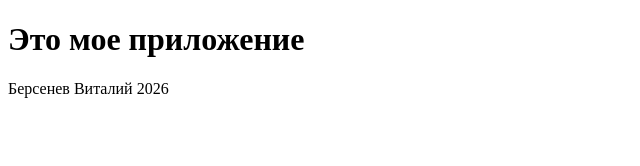
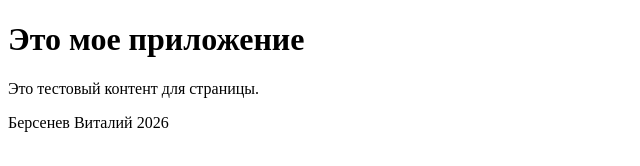
Before and after one commit to 21ISR/mobdev-git-lab-Bersenev, a plain HTML site: page index.html in a window 1280 px wide. Shown: the whole page, without its empty margins (0-640 px from the left). Drawn offline with Linux system fonts and the light colour scheme.

Commit message:
Создание Контент страницы: 1

```diff
--- a/index.html
+++ b/index.html
@@ -7,6 +7,7 @@
 </head>
 <body>
     <h1>Это мое приложение</h1>
+    <p>Это тестовый контент для страницы.</p>
     <footer>Берсенев Виталий 2026</footer>
 </body>
 </html>
```
